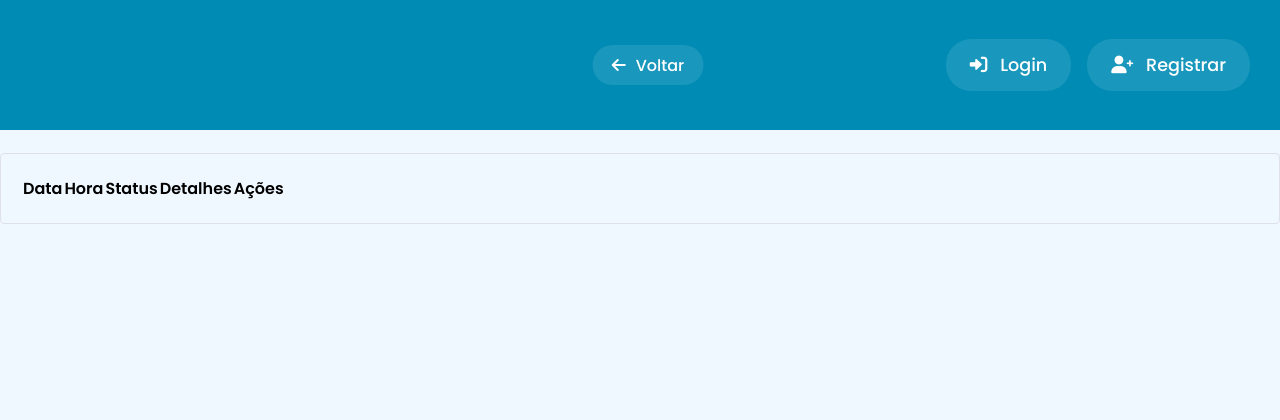
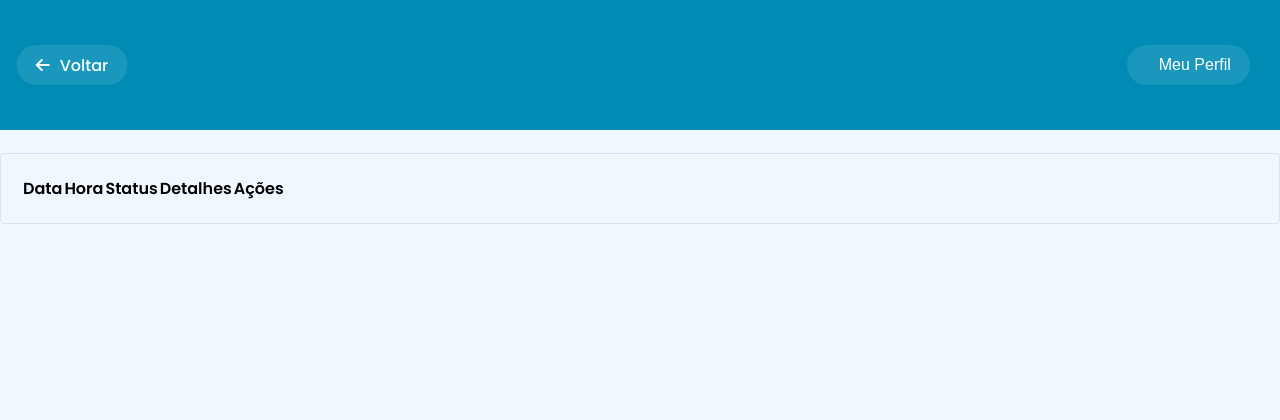
Before and after one commit to Villelalar/-Golfinho-Azul-, a Flask app: template templates/consultascliente.html in a window 1280 px wide. Shown: the top 420 px of the page. Run offline with Flask 3, Linux system fonts and the light colour scheme; the template is opened without the code that fills it, so the values that code supplies are empty.

Commit message:
header resolvido

```diff
--- a/static/css/style.css
+++ b/static/css/style.css
@@ -46,7 +46,7 @@ body {
 /* Logo container for inner pages (with back button) */
 .navegacaoContainer .logoContainer {
     position: absolute;
-    left: 50%;
+    left: 5%;
     transform: translateX(-50%);
     margin: 0;
 }
@@ -263,10 +218,12 @@ body {
     height: 40px;
 }
 
-.profileIcon::before {
-    content: '👤';
-    font-size: 1rem;
-    color: white;
+.profileIcon {
+    background-image: url('/static/features/icon.jpg');
+    background-size: cover;
+    background-position: center;
+    height: fit-content;
+
 }
 
 .navegacaoBtn:hover {
--- a/static/js/script.js
+++ b/static/js/script.js
@@ -33,7 +33,6 @@ $(document).ready(function() {
         // Check if calculated digits match
         return (firstDigit === parseInt(cpf.charAt(9))) && (secondDigit === parseInt(cpf.charAt(10)));
     }
-
 
     // Add fade-out animation to messages
     document.addEventListener('DOMContentLoaded', function() {
--- a/templates/acesso_negado.html
+++ b/templates/acesso_negado.html
@@ -4,7 +4,7 @@
     <meta charset="UTF-8">
     <meta name="viewport" content="width=device-width, initial-scale=1.0">
     <link rel="stylesheet" href="{{ url_for('static', filename='css/style.css') }}">
-    <link rel="icon" href="{{ url_for('static', filename='features/logo1.svg') }}">
+    <link rel="icon" href="{{ url_for('static', filename='features/icon.svg') }}">
     <link href="https://fonts.googleapis.com/css2?family=Poppins:wght@300;400;500;600&display=swap" rel="stylesheet">
     <link rel="stylesheet" href="https://cdnjs.cloudflare.com/ajax/libs/font-awesome/6.0.0/css/all.min.css">
     <title>Acesso Negado</title>
--- a/templates/alterar_dados.html
+++ b/templates/alterar_dados.html
@@ -5,7 +5,7 @@
     <meta name="viewport" content="width=device-width, initial-scale=1.0">
     <title>Editar Dados - Golfinho Azul</title>
     <link rel="stylesheet" href="{{ url_for('static', filename='css/style.css') }}">
-    <link rel="icon" href="{{ url_for('static', filename='features/logo1.svg') }}">
+    <link rel="icon" href="{{ url_for('static', filename='features/icon.svg') }}">
     <link href="https://fonts.googleapis.com/css2?family=Poppins:wght@300;400;500;600&display=swap" rel="stylesheet">
     <link rel="stylesheet" href="https://cdnjs.cloudflare.com/ajax/libs/font-awesome/6.0.0/css/all.min.css">
 </head>
@@ -15,7 +15,7 @@
             <div class="logoContainer">
                 <a href="javascript:history.back()" class="logoBtn">
                     <i class="fas fa-arrow-left"></i>
-                    <span>Voltar</span>
+                    <span>ALTERAR PARA A LOGO SER AQUI</span>
                 </a>
             </div>
             <div class="navegacaoButton">
--- a/templates/consultascliente.html
+++ b/templates/consultascliente.html
@@ -5,7 +5,7 @@
     <meta name="viewport" content="width=device-width, initial-scale=1.0">
     <title>Minhas Consultas</title>
     <link rel="stylesheet" href="{{ url_for('static', filename='css/style.css') }}">
-    <link rel="icon" href="{{ url_for('static', filename='features/logo1.svg') }}">
+    <link rel="icon" href="{{ url_for('static', filename='features/icon.svg') }}">
     <link href="https://fonts.googleapis.com/css2?family=Poppins:wght@300;400;500;600&display=swap" rel="stylesheet">
     <link rel="stylesheet" href="https://cdnjs.cloudflare.com/ajax/libs/font-awesome/6.0.0/css/all.min.css">
     <script src="https://code.jquery.com/jquery-3.6.0.min.js"></script>
@@ -20,9 +20,6 @@
         {% endif %}
     {% endwith %}
 
-    <div class="page-container">
-        <h1>Minhas Consultas</h1>
-
     <header class="oceanoHeader">
         <nav class="navegacaoContainer">
             <div class="logoContainer">
@@ -32,13 +29,10 @@
                 </a>
             </div>
             <div class="navegacaoButton">
-                    {% if current_user.is_authenticated %}
-                        <div class="profile-dropdown">
-                            <button class="profile-btn">
-                                <div class="profile-icon">
-                                    <img src="{{ url_for('static', filename='features/icon.jpg') }}" alt="Profile">
-                                </div>
-                                <span>Meu Perfil</span>
+                <div class="profileDropdown">
+                    <button class="profileBtn">
+                        <div class="profileIcon" style="--profile-color: {{ current_user.profile_color }}; --profile-color-dark: {{ current_user.profile_color }}"></div>
+                        Meu Perfil
                     </button>
                     <div class="dropdownContent">
                         <a href="{% if current_user.get_role() == 'admin' %}{{ url_for('tables') }}{% else %}{{ url_for('consultas_cliente') }}{% endif %}">Dashboard</a>
@@ -46,13 +40,12 @@
                         <a href="{{ url_for('logout') }}">Logout</a>
                     </div>
                 </div>
-                    {% else %}
-                        <a href="{{ url_for('login') }}" class="navegacaoBtn"><i class="fas fa-sign-in-alt"></i> Login</a>
-                        <a href="{{ url_for('register') }}" class="navegacaoBtn"><i class="fas fa-user-plus"></i> Registrar</a>
-                    {% endif %}
             </div>
         </nav>
     </header>
+
+    <div class="page-container">
+        <h1>Minhas Consultas</h1>
 
         <div class="searchContainer">
             <form id="searchForm">
```
Also changed, not shown: other parts of static/css/style.css (+7 -52 lines), templates/aprovar_admins.html (+5 -12 lines), templates/index.html (+11 -12 lines), templates/login.html (+11 -12 lines), templates/register.html (+11 -12 lines), templates/sistema.html (+5 -12 lines), templates/view_table.html (+5 -12 lines), static/features/icon.svg (added), static/features/logotext.svg (renamed from static/features/lobotext.svg). Lines whose indentation alone changed are shown as unchanged.
